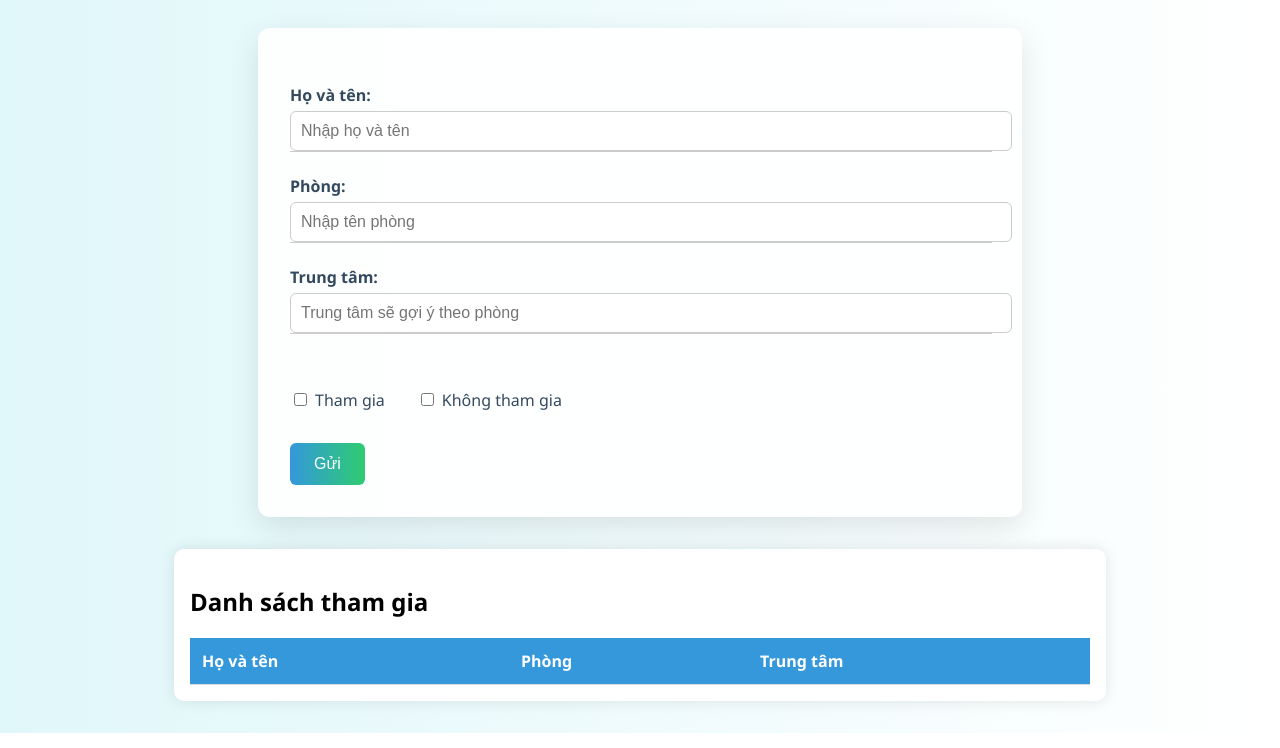
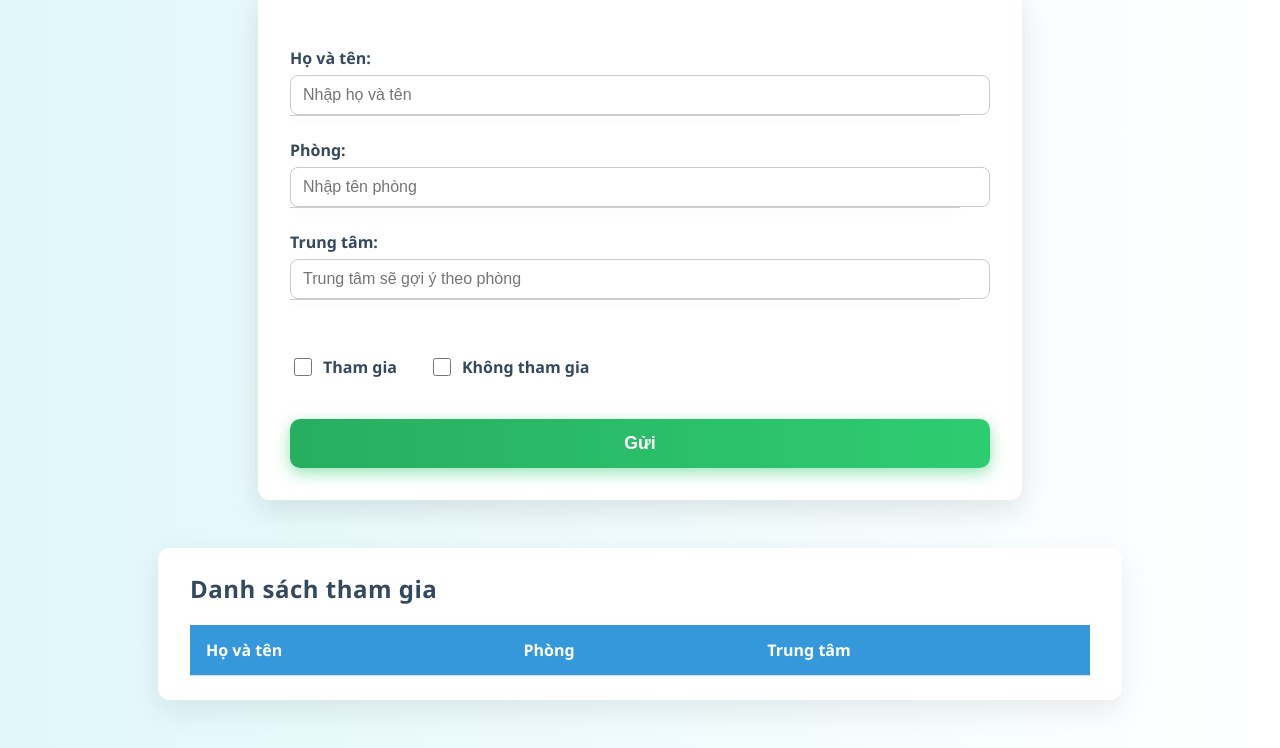
Before and after one commit to tanbinhthien/checkin-KYNIEM, a plain HTML site: page index.html in a window 1280 px wide. Shown: the part 122-870 px from the top of the page. Drawn offline with Linux system fonts and the light colour scheme.

Commit message:
Update index.html

```diff
--- a/index.html
+++ b/index.html
@@ -2,70 +2,88 @@
 <html lang="vi">
 <head>
   <meta charset="UTF-8" />
-  <meta name="viewport" content="width=device-width, initial-scale=1.0"/>
+  <meta name="viewport" content="width=device-width, initial-scale=1" />
   <title>Đăng ký tham gia</title>
   <style>
     body {
-      font-family: 'Segoe UI', sans-serif;
-      margin: 0;
-      padding: 0;
-      background: linear-gradient(to right, #e0f7fa, #fff);
+      font-family: 'Segoe UI', Tahoma, Geneva, Verdana, sans-serif;
+      margin: 0; padding: 0;
+      background: linear-gradient(to right, #e0f7fa, #ffffff);
     }
 
     header {
       background: linear-gradient(to right, #2c3e50, #4ca1af);
       color: white;
-      padding: 1rem;
+      padding: 1.5rem;
       text-align: center;
+      font-size: 1.5rem;
+      font-weight: 700;
+      letter-spacing: 1px;
+      user-select: none;
     }
 
     .container {
       max-width: 700px;
       margin: 2rem auto;
+      background: #fff;
+      border-radius: 12px;
       padding: 2rem;
-      background: #ffffffee;
-      border-radius: 12px;
-      box-shadow: 0 10px 30px rgba(0, 0, 0, 0.1);
+      box-shadow: 0 10px 30px rgb(0 0 0 / 0.1);
       position: relative;
     }
 
     label {
       display: block;
       margin-top: 1.5rem;
-      font-weight: bold;
+      font-weight: 600;
       color: #34495e;
     }
 
     input[type="text"] {
       width: 100%;
-      padding: 10px;
-      margin-top: 5px;
-      border-radius: 6px;
-      border: 1px solid #ccc;
+      padding: 10px 12px;
+      margin-top: 6px;
+      border-radius: 8px;
+      border: 1.5px solid #ccc;
       font-size: 1rem;
+      box-sizing: border-box;
+      transition: border-color 0.3s;
+    }
+
+    input[type="text"]:focus {
+      border-color: #3498db;
+      outline: none;
+      box-shadow: 0 0 8px #3498dbaa;
     }
 
     .suggestions-list {
       list-style: none;
-      padding: 0;
-      margin: 0;
+      margin: 0; padding: 0;
       border: 1px solid #ccc;
       border-top: none;
-      max-height: 150px;
+      max-height: 160px;
       overflow-y: auto;
+      background: #fff;
       position: absolute;
-      width: calc(100% - 4rem);
-      background-color: white;
+      width: calc(100% - 2rem);
       z-index: 1000;
+      border-radius: 0 0 8px 8px;
+      box-shadow: 0 4px 8px rgba(0,0,0,0.12);
     }
 
     .suggestions-list li {
-      padding: 10px;
+      padding: 10px 14px;
       cursor: pointer;
+      user-select: none;
     }
 
     .suggestions-list li:hover {
       background-color: #f0f0f0;
+    }
+
+    .input-wrapper {
+      position: relative;
+      width: 100%;
     }
 
     .checkbox-group {
@@ -76,59 +94,87 @@
     }
 
     .checkbox-group label {
+      font-weight: 600;
       display: flex;
       align-items: center;
-      font-weight: normal;
+      gap: 8px;
+      cursor: pointer;
+      user-select: none;
     }
 
-    .checkbox-group input {
-      margin-right: 8px;
+    .checkbox-group input[type="checkbox"] {
+      width: 18px;
+      height: 18px;
+      cursor: pointer;
+      border-radius: 4px;
+      border: 1.5px solid #3498db;
+      transition: background-color 0.3s, border-color 0.3s;
+    }
+
+    .checkbox-group input[type="checkbox"]:checked {
+      background-color: #3498db;
+      border-color: #2980b9;
     }
 
     button {
-      margin-top: 2rem;
-      padding: 12px 24px;
-      background: linear-gradient(to right, #3498db, #2ecc71);
+      margin-top: 2.5rem;
+      padding: 14px 28px;
+      font-size: 1.1rem;
+      font-weight: 700;
       color: white;
+      background: linear-gradient(to right, #27ae60, #2ecc71);
       border: none;
-      font-size: 1rem;
-      border-radius: 6px;
+      border-radius: 10px;
       cursor: pointer;
+      box-shadow: 0 5px 15px rgba(46, 204, 113, 0.5);
       transition: background 0.3s;
+      user-select: none;
+      width: 100%;
     }
 
     button:hover {
-      background: linear-gradient(to right, #2ecc71, #3498db);
+      background: linear-gradient(to right, #2ecc71, #27ae60);
     }
 
     #participants {
       max-width: 900px;
-      margin: 2rem auto;
-      background: white;
-      padding: 1rem;
-      border-radius: 10px;
-      box-shadow: 0 0 15px rgba(0,0,0,0.1);
+      margin: 3rem auto;
+      background: #fff;
+      padding: 1.5rem 2rem;
+      border-radius: 12px;
+      box-shadow: 0 10px 30px rgb(0 0 0 / 0.08);
+    }
+
+    #participants h2 {
+      margin-top: 0;
+      color: #34495e;
+      font-weight: 700;
+      user-select: none;
+      letter-spacing: 0.5px;
     }
 
     table {
       width: 100%;
       border-collapse: collapse;
       margin-top: 1rem;
+      font-size: 1rem;
     }
 
     th, td {
-      padding: 12px;
+      padding: 14px 16px;
       border-bottom: 1px solid #ddd;
       text-align: left;
+      user-select: text;
     }
 
     th {
       background-color: #3498db;
       color: white;
+      font-weight: 700;
     }
 
     tr:nth-child(even) {
-      background-color: #f2f2f2;
+      background-color: #f8faff;
     }
 
     @media (max-width: 600px) {
@@ -144,15 +190,18 @@
       td {
         padding-left: 50%;
         position: relative;
+        border: none;
+        border-bottom: 1px solid #eee;
       }
 
       td::before {
         position: absolute;
-        top: 12px;
-        left: 12px;
+        top: 14px;
+        left: 16px;
         width: 45%;
         white-space: nowrap;
-        font-weight: bold;
+        font-weight: 600;
+        color: #555;
       }
 
       td:nth-of-type(1)::before { content: "Họ và tên"; }
@@ -164,52 +213,61 @@
 <body>
 
 <header>
-  <h1>Form Đăng ký Tham gia</h1>
+  Đăng ký tham gia
 </header>
 
 <div class="container">
-  <!-- Họ và tên -->
   <label for="fullname">Họ và tên:</label>
-  <input type="text" id="fullname" placeholder="Nhập họ và tên">
-  <ul id="name-suggestions" class="suggestions-list"></ul>
+  <div class="input-wrapper">
+    <input type="text" id="fullname" placeholder="Nhập họ và tên" autocomplete="off" />
+    <ul id="name-suggestions" class="suggestions-list"></ul>
+  </div>
 
-  <!-- Phòng -->
   <label for="department">Phòng:</label>
-  <input type="text" id="department" placeholder="Nhập tên phòng">
-  <ul id="department-suggestions" class="suggestions-list"></ul>
+  <div class="input-wrapper">
+    <input type="text" id="department" placeholder="Nhập tên phòng" autocomplete="off" />
+    <ul id="department-suggestions" class="suggestions-list"></ul>
+  </div>
 
-  <!-- Trung tâm -->
   <label for="center">Trung tâm:</label>
-  <input type="text" id="center" placeholder="Trung tâm sẽ gợi ý theo phòng">
-  <ul id="center-suggestions" class="suggestions-list"></ul>
+  <div class="input-wrapper">
+    <input type="text" id="center" placeholder="Trung tâm sẽ gợi ý theo phòng" autocomplete="off" />
+    <ul id="center-suggestions" class="suggestions-list"></ul>
+  </div>
 
-  <!-- Tham gia / Không tham gia -->
   <div class="checkbox-group">
-    <label><input type="checkbox" id="participate"> Tham gia</label>
-    <label><input type="checkbox" id="notParticipate"> Không tham gia</label>
+    <label><input type="checkbox" id="participate" /> Tham gia</label>
+    <label><input type="checkbox" id="notParticipate" /> Không tham gia</label>
   </div>
 
   <button onclick="submitForm()">Gửi</button>
 </div>
 
-<!-- Danh sách -->
 <div id="participants">
   <h2>Danh sách tham gia</h2>
   <table>
     <thead>
-      <tr>
-        <th>Họ và tên</th>
-        <th>Phòng</th>
-        <th>Trung tâm</th>
-      </tr>
+      <tr><th>Họ và tên</th><th>Phòng</th><th>Trung tâm</th></tr>
     </thead>
     <tbody id="list-body"></tbody>
   </table>
 </div>
 
 <script>
-  const nameList = ["Nguyễn Văn A", "Nguyễn Văn B", "Trần Thị C", "Lê Văn D", "Phạm Thị E"];
-  const departmentList = ["Phòng Kỹ thuật", "Phòng Nhân sự", "Phòng Kế toán", "Phòng IT"];
+  // Dữ liệu mẫu
+  const nameList = [
+    "Nguyễn Văn A",
+    "Nguyễn Văn B",
+    "Trần Thị C",
+    "Lê Văn D",
+    "Phạm Thị E"
+  ];
+  const departmentList = [
+    "Phòng Kỹ thuật",
+    "Phòng Nhân sự",
+    "Phòng Kế toán",
+    "Phòng IT"
+  ];
   const centerMap = {
     "Phòng Kỹ thuật": ["Trung tâm Công nghệ", "Trung tâm Sản xuất"],
     "Phòng Nhân sự": ["Trung tâm Hành chính", "Trung tâm Đào tạo"],
@@ -217,16 +275,31 @@
     "Phòng IT": ["Trung tâm Hạ tầng", "Trung tâm Phần mềm"]
   };
 
+  // Hàm bỏ dấu tiếng Việt, chuẩn hóa để so sánh
+  function removeVietnameseTones(str) {
+    str = str.toLowerCase();
+    str = str.normalize('NFD').replace(/[\u0300-\u036f]/g, "");
+    str = str.replace(/đ/g, "d");
+    str = str.replace(/[^a-z0-9\s]/g, "");
+    return str;
+  }
+
+  // Hàm tạo autocomplete cho input
   function setupAutoSuggest(inputId, list, suggestionId, onSelectCallback) {
     const input = document.getElementById(inputId);
     const suggestionBox = document.getElementById(suggestionId);
 
     input.addEventListener("input", function () {
-      const value = this.value.toLowerCase().trim();
+      const rawValue = this.value.trim();
+      const value = removeVietnameseTones(rawValue);
       suggestionBox.innerHTML = "";
+
       if (!value) return;
 
-      const matches = list.filter(item => item.toLowerCase().includes(value));
+      const matches = list.filter(item => {
+        return removeVietnameseTones(item).includes(value);
+      });
+
       matches.forEach(item => {
         const li = document.createElement("li");
         li.textContent = item;
@@ -239,6 +312,7 @@
       });
     });
 
+    // Ẩn suggestion khi click ra ngoài
     document.addEventListener("click", function (e) {
       if (!input.contains(e.target) && !suggestionBox.contains(e.target)) {
         suggestionBox.innerHTML = "";
@@ -255,15 +329,15 @@
     document.getElementById("center").value = centers.length === 1 ? centers[0] : "";
   }
 
-  // Đảm bảo chỉ chọn 1 trong 2 checkbox
+  // Checkbox logic chỉ chọn 1 trong 2
   document.getElementById("participate").addEventListener("change", function () {
     if (this.checked) document.getElementById("notParticipate").checked = false;
   });
-
   document.getElementById("notParticipate").addEventListener("change", function () {
     if (this.checked) document.getElementById("participate").checked = false;
   });
 
+  // Dữ liệu lưu danh sách người tham gia
   const formData = [];
 
   function submitForm() {
@@ -274,7 +348,7 @@
     const notParticipate = document.getElementById("notParticipate").checked;
 
     if (!name || !dept || !center) {
-      alert("Vui lòng nhập đầy đủ thông tin.");
+      alert("Vui lòng nhập đầy đủ thông tin (Họ tên, Phòng, Trung tâm).");
       return;
     }
 
```
